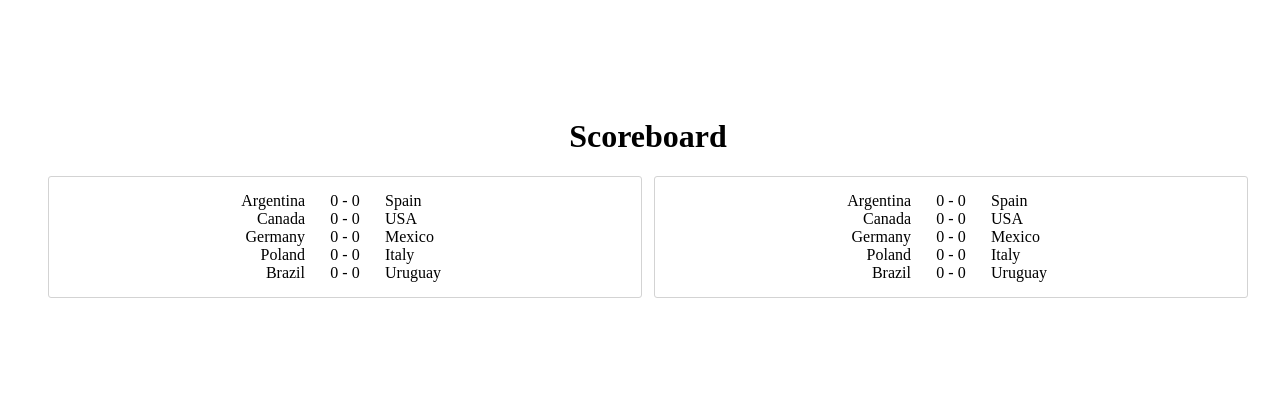
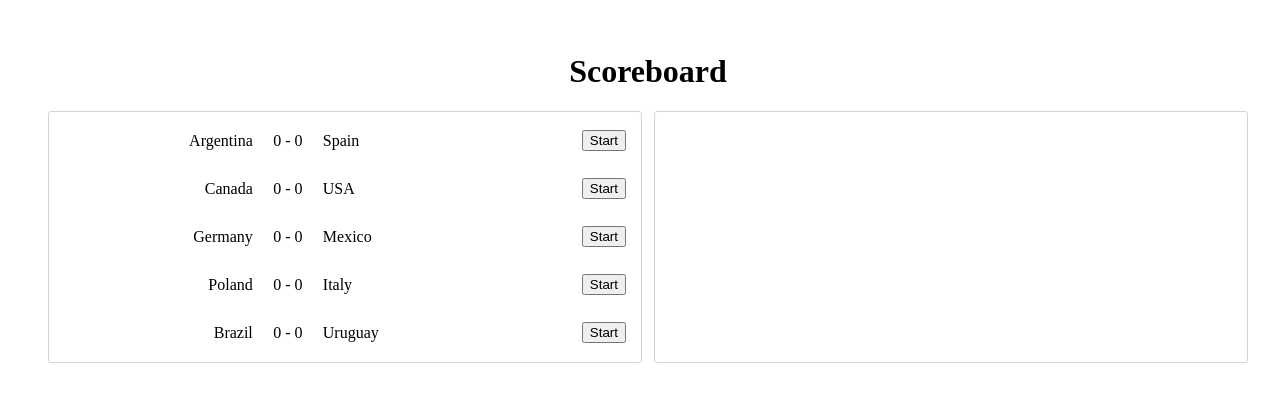
Before and after one commit to davidhuertabeltran/scoreboard, a React (Create React App) app: page / in a window 1280 px wide. Shown: the part 211-612 px from the top of the page. Built offline with nearby package versions, Linux system fonts and the light colour scheme.

Commit message:
add initial logic for timer component

```diff
--- a/src/App.jsx
+++ b/src/App.jsx
@@ -4,23 +4,25 @@ import { Liveboard } from './components/Liveboard';
 import { Summary } from './components/Summary';
 
 function App() {
-  const countries = ['Mexico', 'Poland', 'Germany', 'Italy', 'Spain', 'Uruguay', 'Brazil', 'USA', 'Canada', 'Argentina'];
+  const teams = ['Mexico', 'Poland', 'Germany', 'Italy', 'Spain', 'Uruguay', 'Brazil', 'USA', 'Canada', 'Argentina'];
   const [groups, setGroups] = useState([]);
 
   useEffect(() => {
     // Prepare team pairs for live scoreboard
-    countries.sort(() => (Math.random() > .5) ? 1 : -1);
-    let arr = [];
-    for (let i = 0; i < countries.length; i += 2) {
+    teams.sort(() => (Math.random() > .5) ? 1 : -1);
+    let matches = [];
+
+    for (let i = 0; i < teams.length; i += 2) {
       let obj = {};
-      let country1 = countries.slice(i, i + 1)[0];
-      let country2 = countries.slice(i + 1, i + 2)[0];
-      obj['hostTeam'] = country1;
-      obj['awayTeam'] = country2;
-      obj['hostTeamScore'] = 0;
+      let homeTeam = teams.slice(i, i + 1)[0];
+      let awayTeam = teams.slice(i + 1, i + 2)[0];
+
+      obj['homeTeam'] = homeTeam;
+      obj['awayTeam'] = awayTeam;
+      obj['homeTeamScore'] = 0;
       obj['awayTeamScore'] = 0;
-      arr.push(obj);
-      setGroups(arr);
+      matches.push(obj);
+      setGroups(matches);
     }
   }, [])
 
--- a/src/components/Liveboard.jsx
+++ b/src/components/Liveboard.jsx
@@ -1,11 +1,16 @@
+import { Timer } from "./Timer"
+
 export const Liveboard = ({ groups }) => {
     return (
         <div className="liveboard-container">
             {groups.map(group => {
                 return <div className="row">
-                    <div className="team host">{group.hostTeam}</div>
-                    <div className="score">{group.hostTeamScore} - {group.awayTeamScore}</div>
-                    <div className="team away">{group.awayTeam}</div>
+                    <div className="match-data">
+                        <div className="team home">{group.homeTeam}</div>
+                        <div className="score">{group.homeTeamScore} - {group.awayTeamScore}</div>
+                        <div className="team away">{group.awayTeam}</div>
+                    </div>
+                    <Timer />
                 </div>
             })}
         </div>
--- a/src/components/Liverboards.scss
+++ b/src/components/Liverboards.scss
@@ -3,8 +3,32 @@
 .liveboard-container {
     border: 1px solid lightgray;
     border-radius: 3px;
+    display: flex;
+    flex-direction: column;
+    gap: 20px;
+    justify-content: center;
     padding: 15px;
     width: 100%;
 
     @extend %table;
+
+    .match-data {
+        display: flex;
+        padding: 5px;
+        width: 80%;
+    }
+
+    .timer {
+        display: flex;
+        justify-content: flex-end;
+        width: 20%;
+    }
+
+    .show {
+        display: block;
+    }
+
+    .hide {
+        display: none;
+    }
 }
--- a/src/components/Summary.jsx
+++ b/src/components/Summary.jsx
@@ -1,13 +1,7 @@
 export const Summary = ({ groups }) => {
     return (
         <div className="summary-container table">
-            {groups.map(group => {
-                return <div className="row">
-                    <div className="team host">{group.hostTeam}</div>
-                    <div className="score">{group.hostTeamScore} - {group.awayTeamScore}</div>
-                    <div className="team away">{group.awayTeam}</div>
-                </div>
-            })}
+
         </div>
     )
 }
--- a/src/components/Table.scss
+++ b/src/components/Table.scss
@@ -1,5 +1,6 @@
 %table {
     .row {
+        align-items: center;
         display: flex;
         gap: 5px;
         justify-content: center;
@@ -14,7 +15,7 @@
         width: 100%;
     }
 
-    .team.host {
+    .team.home {
         text-align: right;
     }
 
--- /dev/null
+++ b/src/components/Timer.jsx
@@ -0,0 +1,31 @@
+import { useState, useRef } from "react"
+
+export const Timer = ({ }) => {
+    const [counter, setCounter] = useState(5);
+    const [isActive, setIsActive] = useState(false);
+    const stateRef = useRef();
+    stateRef.current = counter;
+
+    const StartMatch = () => {
+        setIsActive(true);
+        const timer = setInterval(() => {
+            setCounter((counter) => counter - 1)
+
+            if (stateRef.current === 1) {
+                clearInterval(timer);
+            }
+
+        }, 1000);
+    }
+
+    return (
+        <div className="timer">
+            <button onClick={StartMatch} className={isActive ? 'hide' : 'show'}>
+                Start
+            </button>
+            <div className={isActive ? 'show' : 'hide'}>
+                {counter}
+            </div>
+        </div>
+    )
+}
```
